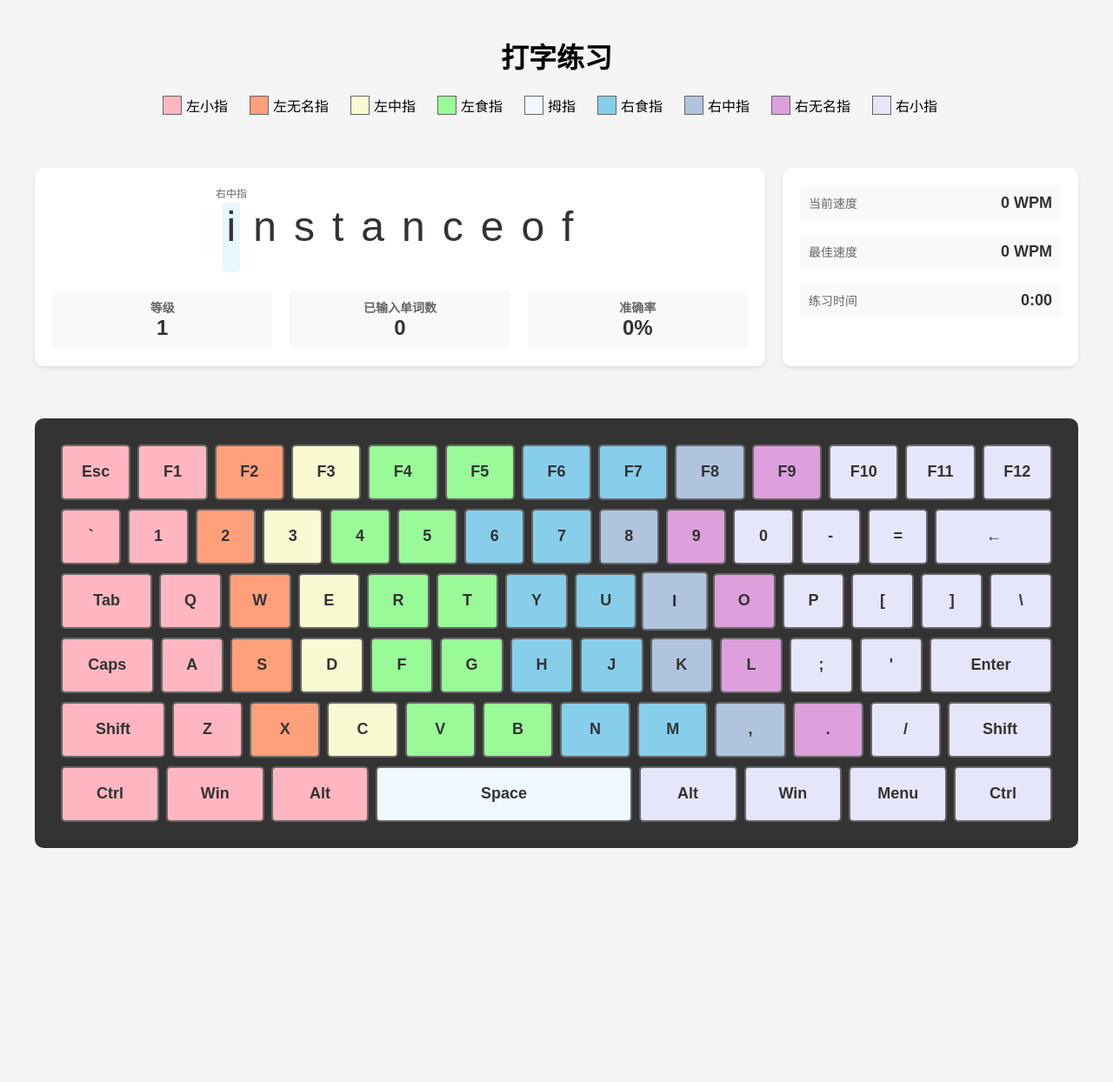
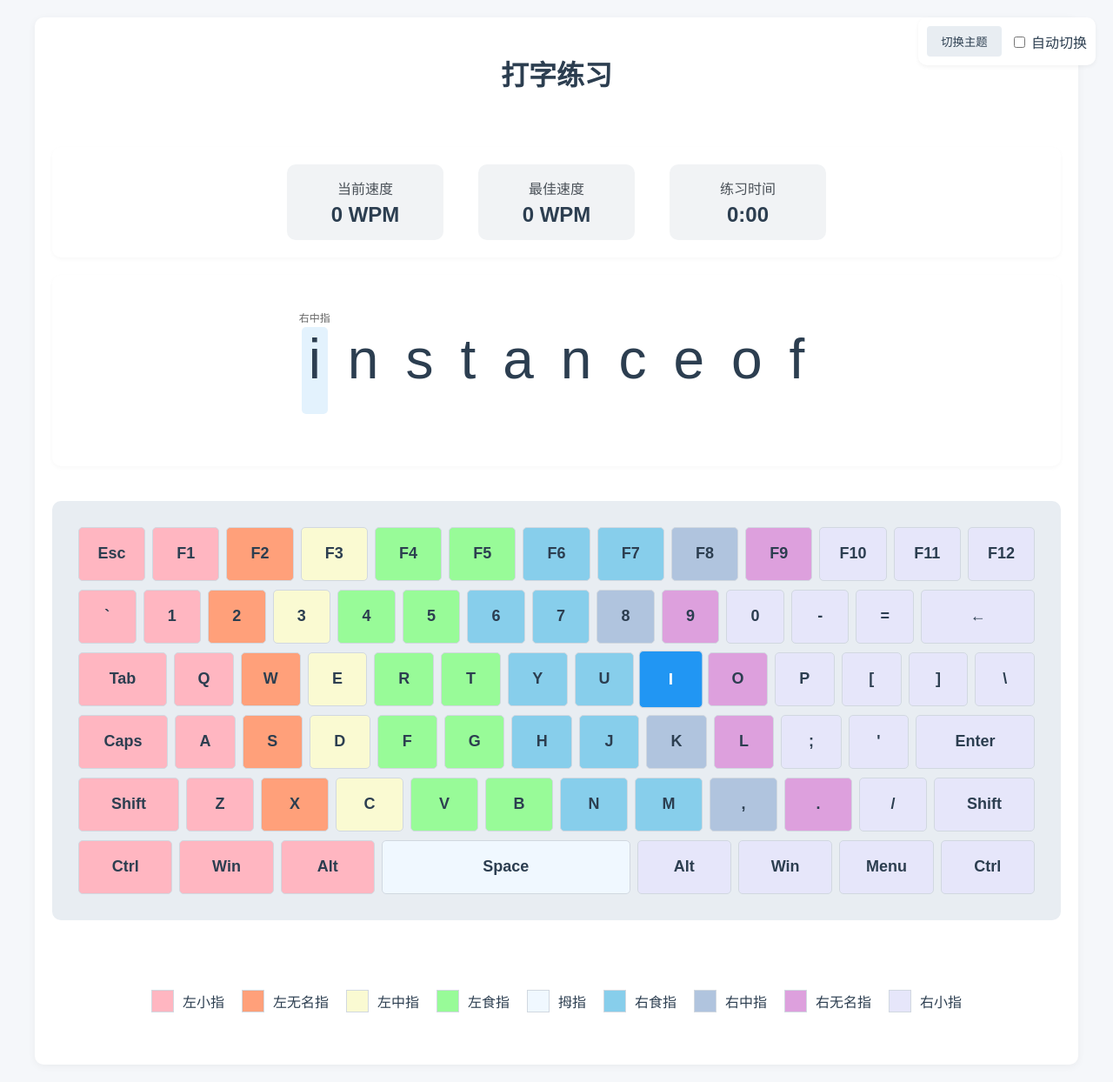
Before and after one commit to QG-gandaofu/key-hand, a Flask app: page / in a window 1280 px wide. Shown: the whole page at 87% size. Before the commit the page ends 975 px from the top, so only its background shows below. Run offline with Flask 2, Linux system fonts and the light colour scheme.

Commit message:
feat: 添加深色/浅色主题切换功能，优化界面布局和颜色方案

```diff
--- a/templates/index.html
+++ b/templates/index.html
@@ -5,17 +5,63 @@
     <meta name="viewport" content="width=device-width, initial-scale=1.0">
     <title>打字练习</title>
     <style>
+        :root {
+            --bg-color: #f5f7fa;
+            --text-color: #2c3e50;
+            --key-bg: #e8edf2;
+            --key-border: #d1d8e0;
+            --key-active: #4CAF50;
+            --key-highlight: #2196F3;
+            --word-bg: #ffffff;
+            --current-letter: #e3f2fd;
+            --correct-letter: #e8f5e9;
+            --incorrect-letter: #ffebee;
+            --container-bg: #ffffff;
+            --progress-bg: #f1f3f5;
+            --progress-text: #495057;
+            --keyboard-bg: #e8edf2;
+            --key-text: #2c3e50;
+            --key-active-text: #ffffff;
+            --key-highlight-text: #ffffff;
+        }
+
+        [data-theme="dark"] {
+            --bg-color: #1a1d21;
+            --text-color: #e0e6ed;
+            --key-bg: #2a2d31;
+            --key-border: #3a3d41;
+            --key-active: #4CAF50;
+            --key-highlight: #2196F3;
+            --word-bg: #2a2d31;
+            --current-letter: #1e3a8a;
+            --correct-letter: #1b4332;
+            --incorrect-letter: #7f1d1d;
+            --container-bg: #2a2d31;
+            --progress-bg: #3a3d41;
+            --progress-text: #e0e6ed;
+            --keyboard-bg: #2a2d31;
+            --key-text: #e0e6ed;
+            --key-active-text: #ffffff;
+            --key-highlight-text: #ffffff;
+        }
+
         body {
             font-family: Arial, sans-serif;
             max-width: 1200px;
             margin: 0 auto;
             padding: 20px;
-            background-color: #f5f5f5;
+            background-color: var(--bg-color);
+            color: var(--text-color);
+            transition: background-color 0.3s, color 0.3s;
         }
         .container {
             display: flex;
             flex-direction: column;
             gap: 20px;
+            background-color: var(--container-bg);
+            padding: 20px;
+            border-radius: 10px;
+            box-shadow: 0 2px 10px rgba(0, 0, 0, 0.05);
         }
         .header {
             text-align: center;
@@ -26,22 +72,14 @@
             gap: 20px;
             margin-bottom: 20px;
         }
-        .typing-area {
-            flex: 1;
-            background-color: white;
+        .typing-area, .stats-area {
+            background-color: var(--container-bg);
             padding: 20px;
             border-radius: 10px;
-            box-shadow: 0 2px 5px rgba(0,0,0,0.1);
-        }
-        .stats-area {
-            width: 300px;
-            background-color: white;
-            padding: 20px;
-            border-radius: 10px;
-            box-shadow: 0 2px 5px rgba(0,0,0,0.1);
+            box-shadow: 0 2px 5px rgba(0, 0, 0, 0.03);
         }
         .keyboard-container {
-            background-color: #333;
+            background-color: var(--keyboard-bg);
             padding: 30px;
             border-radius: 10px;
             margin: 20px 0;
@@ -61,17 +99,17 @@
             flex: 1;
             min-width: 50px;
             height: 60px;
-            border: 2px solid #666;
+            border: 1px solid var(--key-border);
             border-radius: 5px;
             display: flex;
             align-items: center;
             justify-content: center;
             font-size: 18px;
             font-weight: bold;
-            color: #333;
+            color: var(--key-text);
             position: relative;
             transition: all 0.2s;
-            background-color: #fff;
+            background-color: var(--key-bg);
         }
         /* 特殊按键样式 */
         .key[data-key="Tab"],
@@ -117,43 +157,50 @@
             margin: 20px 0;
             display: flex;
             flex-wrap: wrap;
-            gap: 10px;
+            gap: 20px;
             justify-content: center;
+            background-color: var(--container-bg);
+            padding: 20px;
+            border-radius: 10px;
         }
         .finger-item {
             display: flex;
             align-items: center;
-            margin-right: 15px;
+            gap: 10px;
+            color: var(--text-color);
+            font-size: 16px;
         }
         .color-box {
-            width: 20px;
-            height: 20px;
-            margin-right: 5px;
-            border: 1px solid #666;
+            width: 24px;
+            height: 24px;
+            border: 1px solid var(--key-border);
         }
         #currentWord {
-            font-size: 48px;
-            margin: 20px 0;
+            font-size: 64px;
+            margin: 40px 0;
             text-align: center;
-            color: #333;
-            min-height: 80px;
+            color: var(--text-color);
+            min-height: 100px;
             display: flex;
             justify-content: center;
-            gap: 10px;
+            gap: 15px;
         }
         .word-letter {
             position: relative;
-            padding: 0 5px;
+            padding: 0 8px;
+            background-color: var(--word-bg);
+            color: var(--text-color);
+            transition: background-color 0.3s, color 0.3s;
         }
         .word-letter.current {
-            background-color: #e6f7ff;
+            background-color: var(--current-letter);
             border-radius: 5px;
         }
         .word-letter.correct {
-            color: #52c41a;
+            background-color: var(--correct-letter);
         }
         .word-letter.incorrect {
-            color: #f5222d;
+            background-color: var(--incorrect-letter);
         }
         .finger-hint {
             position: absolute;
@@ -165,6 +212,8 @@
             white-space: nowrap;
         }
         .key.highlight {
+            background-color: var(--key-highlight);
+            color: var(--key-highlight-text);
             animation: pulse 1s infinite;
         }
         @keyframes pulse {
@@ -181,40 +230,42 @@
         .progress-item {
             text-align: center;
             padding: 10px;
-            background-color: #f8f9fa;
+            background-color: var(--progress-bg);
             border-radius: 5px;
         }
         .progress-item h3 {
             margin: 0;
             font-size: 14px;
-            color: #666;
+            color: var(--progress-text);
         }
         .progress-item span {
             font-size: 24px;
             font-weight: bold;
-            color: #333;
+            color: var(--text-color);
         }
         .stats {
             display: flex;
-            flex-direction: column;
-            gap: 15px;
+            justify-content: center;
+            gap: 40px;
         }
         .stat-item {
             display: flex;
-            justify-content: space-between;
+            flex-direction: column;
             align-items: center;
-            padding: 10px;
-            background-color: #f8f9fa;
-            border-radius: 5px;
+            padding: 15px 30px;
+            background-color: var(--progress-bg);
+            border-radius: 10px;
+            min-width: 120px;
         }
         .stat-label {
-            font-size: 14px;
-            color: #666;
+            font-size: 16px;
+            color: var(--progress-text);
+            margin-bottom: 5px;
         }
         .stat-value {
-            font-size: 18px;
+            font-size: 24px;
             font-weight: bold;
-            color: #333;
+            color: var(--text-color);
         }
         .keyboard-focus {
             position: fixed;
@@ -234,70 +285,57 @@
             border-radius: 10px;
             text-align: center;
         }
+        .theme-switch {
+            position: fixed;
+            top: 20px;
+            right: 20px;
+            display: flex;
+            align-items: center;
+            gap: 10px;
+            background-color: var(--container-bg);
+            padding: 10px;
+            border-radius: 10px;
+            box-shadow: 0 2px 5px rgba(0, 0, 0, 0.05);
+        }
+        .theme-switch button {
+            padding: 8px 16px;
+            border: none;
+            border-radius: 4px;
+            background-color: var(--key-bg);
+            color: var(--text-color);
+            cursor: pointer;
+            transition: background-color 0.3s;
+        }
+        .theme-switch button:hover {
+            background-color: var(--key-border);
+        }
+        .theme-switch label {
+            color: var(--text-color);
+        }
+        /* 手指颜色在深色模式下也需要调整 */
+        [data-theme="dark"] .pink-finger { background-color: #ff6b6b; }
+        [data-theme="dark"] .orange-finger { background-color: #ff9e4f; }
+        [data-theme="dark"] .yellow-finger { background-color: #ffd93d; }
+        [data-theme="dark"] .green-finger { background-color: #6bcb77; }
+        [data-theme="dark"] .blue-finger { background-color: #4d96ff; }
+        [data-theme="dark"] .indigo-finger { background-color: #9c88ff; }
+        [data-theme="dark"] .purple-finger { background-color: #e056fd; }
+        [data-theme="dark"] .violet-finger { background-color: #a29bfe; }
+        [data-theme="dark"] .thumb { background-color: #74b9ff; }
     </style>
 </head>
 <body>
+    <div class="theme-switch">
+        <button id="themeToggle">切换主题</button>
+        <label>
+            <input type="checkbox" id="autoThemeToggle"> 自动切换
+        </label>
+    </div>
     <div class="container">
         <div class="header">
             <h1>打字练习</h1>
-            <div class="finger-guide">
-                <div class="finger-item">
-                    <div class="color-box pink-finger"></div>
-                    <span>左小指</span>
-                </div>
-                <div class="finger-item">
-                    <div class="color-box orange-finger"></div>
-                    <span>左无名指</span>
-                </div>
-                <div class="finger-item">
-                    <div class="color-box yellow-finger"></div>
-                    <span>左中指</span>
-                </div>
-                <div class="finger-item">
-                    <div class="color-box green-finger"></div>
-                    <span>左食指</span>
-                </div>
-                <div class="finger-item">
-                    <div class="color-box thumb"></div>
-                    <span>拇指</span>
-                </div>
-                <div class="finger-item">
-                    <div class="color-box blue-finger"></div>
-                    <span>右食指</span>
-                </div>
-                <div class="finger-item">
-                    <div class="color-box indigo-finger"></div>
-                    <span>右中指</span>
-                </div>
-                <div class="finger-item">
-                    <div class="color-box purple-finger"></div>
-                    <span>右无名指</span>
-                </div>
-                <div class="finger-item">
-                    <div class="color-box violet-finger"></div>
-                    <span>右小指</span>
-                </div>
-            </div>
         </div>
 
-        <div class="practice-section">
-            <div class="typing-area">
-                <div id="currentWord"></div>
-                <div class="progress">
-                    <div class="progress-item">
-                        <h3>等级</h3>
-                        <span id="level">1</span>
-                    </div>
-                    <div class="progress-item">
-                        <h3>已输入单词数</h3>
-                        <span id="wordsTyped">0</span>
-                    </div>
-                    <div class="progress-item">
-                        <h3>准确率</h3>
-                        <span id="accuracy">0%</span>
-                    </div>
-                </div>
-            </div>
         <div class="stats-area">
             <div class="stats">
                 <div class="stat-item">
@@ -625,6 +705,61 @@
         window.addEventListener('load', function() {
             document.body.focus();
         });
+
+        // 主题切换功能
+        const themeToggle = document.getElementById('themeToggle');
+        const autoThemeToggle = document.getElementById('autoThemeToggle');
+        const prefersDarkScheme = window.matchMedia('(prefers-color-scheme: dark)');
+
+        // 检查本地存储的主题设置
+        const currentTheme = localStorage.getItem('theme') || 'light';
+        if (currentTheme === 'dark') {
+            document.documentElement.setAttribute('data-theme', 'dark');
+        }
+
+        // 检查自动切换设置
+        const autoTheme = localStorage.getItem('autoTheme') === 'true';
+        autoThemeToggle.checked = autoTheme;
+
+        // 手动切换主题
+        themeToggle.addEventListener('click', () => {
+            const currentTheme = document.documentElement.getAttribute('data-theme');
+            const newTheme = currentTheme === 'dark' ? 'light' : 'dark';
+            document.documentElement.setAttribute('data-theme', newTheme);
+            localStorage.setItem('theme', newTheme);
+        });
+
+        // 自动切换主题
+        autoThemeToggle.addEventListener('change', (e) => {
+            localStorage.setItem('autoTheme', e.target.checked);
+            if (e.target.checked) {
+                updateThemeBasedOnTime();
+            }
+        });
+
+        // 根据时间更新主题
+        function updateThemeBasedOnTime() {
+            const hour = new Date().getHours();
+            const isNight = hour >= 18 || hour < 6;
+            const newTheme = isNight ? 'dark' : 'light';
+            document.documentElement.setAttribute('data-theme', newTheme);
+            localStorage.setItem('theme', newTheme);
+        }
+
+        // 如果启用了自动切换，每分钟检查一次时间
+        if (autoTheme) {
+            updateThemeBasedOnTime();
+            setInterval(updateThemeBasedOnTime, 60000);
+        }
+
+        // 监听系统主题变化
+        prefersDarkScheme.addListener((e) => {
+            if (autoThemeToggle.checked) {
+                const newTheme = e.matches ? 'dark' : 'light';
+                document.documentElement.setAttribute('data-theme', newTheme);
+                localStorage.setItem('theme', newTheme);
+            }
+        });
     </script>
 </body>
 </html>
```
Also changed, not shown: other parts of templates/index.html (+44 -0 lines). Lines whose indentation alone changed are shown as unchanged.
